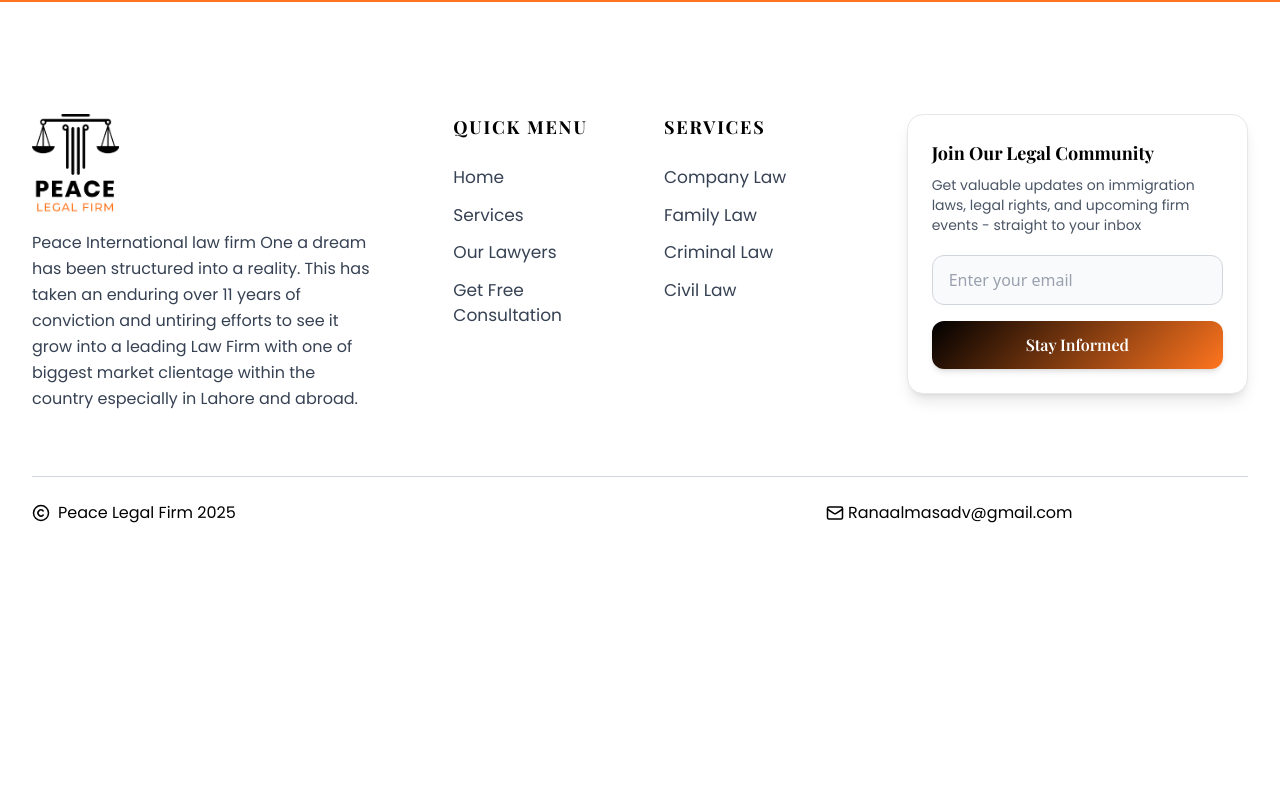
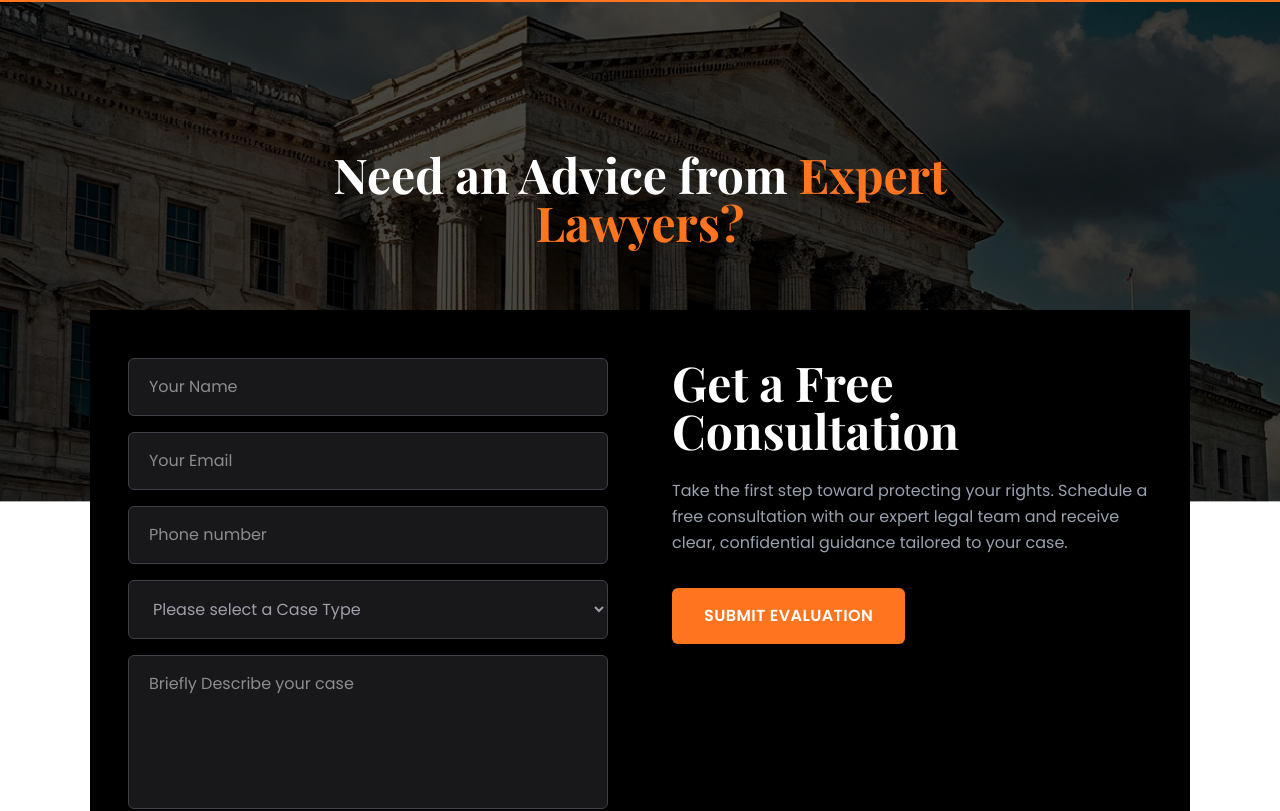
Before and after one commit to ZohaibAly/PeaceLegalFirm, a React (Vite) app: page /Contact-us in a window 1280 px wide. Shown: the part 889-1700 px from the top of the page. Before the commit the page ends 1438 px from the top, so only its background shows below. Built offline with nearby package versions, Linux system fonts and the light colour scheme; a web font is replaced by a local one.

Commit message:
fix footer and add contact

```diff
--- a/src/Pages/Contact.jsx
+++ b/src/Pages/Contact.jsx
@@ -1,11 +1,15 @@
 import React from "react";
 import ContactInfoSection from "../components/ContactInfoSection";
 import Breadcrumb from "../components/Breadcrumb";
+import ContactFormSection from "../components/ContactFormSection";
+import CourthouseBackground from "../components/CourthouseBackground";
 const ContactPage = () => {
   return (
     <>
     <Breadcrumb/>
     <ContactInfoSection/>
+    <CourthouseBackground/>
+    <ContactFormSection/>
     </>
   );
 };
--- /dev/null
+++ b/src/components/ContactFormSection.jsx
@@ -0,0 +1,131 @@
+import { useState } from 'react';
+import { theme } from "../../constants/theme";
+
+export default function LawyerContactForm() {
+  const [formData, setFormData] = useState({
+    name: '',
+    email: '',
+    phone: '',
+    caseType: '',
+    description: ''
+  });
+
+  const handleChange = (e) => {
+    setFormData({
+      ...formData,
+      [e.target.name]: e.target.value
+    });
+  };
+
+  const handleSubmit = () => {
+    console.log('Form submitted:', formData);
+  };
+
+  return (
+    <div className="w-full py-12 -mt-100 relative z-20">
+      {/* Heading - Outside and above the form */}
+      <b>
+      <h1
+        className="text-3xl md:text-4xl lg:text-5xl text-white text-center mb-8 md:mb-12 lg:mb-16 px-4"
+        style={{ fontFamily: theme.fonts.heading }}
+      >
+        Need an Advice from <span style={{ color: theme.colors.secondary }}>Expert <br/>Lawyers?</span>
+      </h1>
+</b>
+      {/* Form Container with black background */}
+      <div className="w-full sm:w-[95%] md:w-[95%] lg:w-[1000px] xl:w-[1100px] h-auto flex items-center mx-auto justify-center px-4 sm:px-6 md:px-8 py-8 md:py-10 lg:py-12" style={{ backgroundColor: theme.colors.primary }}>
+        <div className="w-full max-w-5xl">
+          {/* Form Container - Side by Side */}
+          <div className="flex flex-col-reverse lg:flex-row gap-8 md:gap-16 items-start">
+            {/* Left Side - Form Fields */}
+            <div className="flex-1 space-y-4">
+              <input
+                type="text"
+                name="name"
+                placeholder="Your Name"
+                value={formData.name}
+                onChange={handleChange}
+                className="w-full px-5 py-4 rounded-md bg-zinc-900 border border-zinc-700 text-white focus:outline-none focus:border-zinc-600"
+                style={{
+                  fontFamily: theme.fonts.body,
+                  '::placeholder': { color: '#1A1A1A' }
+                }}
+              />
+
+              <input
+                type="email"
+                name="email"
+                placeholder="Your Email"
+                value={formData.email}
+                onChange={handleChange}
+                className="w-full px-5 py-4 rounded-md bg-zinc-900 border border-zinc-700 text-white focus:outline-none focus:border-zinc-600"
+                style={{ fontFamily: theme.fonts.body }}
+              />
+
+              <input
+                type="tel"
+                name="phone"
+                placeholder="Phone number"
+                value={formData.phone}
+                onChange={handleChange}
+                className="w-full px-5 py-4 rounded-md bg-zinc-900 border border-zinc-700 text-white focus:outline-none focus:border-zinc-600"
+                style={{ fontFamily: theme.fonts.body }}
+              />
+
+              <select
+                name="caseType"
+                value={formData.caseType}
+                onChange={handleChange}
+                className="w-full px-5 py-4 rounded-md bg-zinc-900 border border-zinc-700 text-zinc-400 focus:outline-none focus:border-zinc-600"
+                style={{ fontFamily: theme.fonts.body }}
+              >
+                <option value="">Please select a Case Type</option>
+                <option value="criminal">Criminal Law</option>
+                <option value="civil">Civil Law</option>
+                <option value="family">Family Law</option>
+                <option value="corporate">Corporate Law</option>
+                <option value="property">Property Law</option>
+              </select>
+
+              <textarea
+                name="description"
+                placeholder="Briefly Describe your case"
+                value={formData.description}
+                onChange={handleChange}
+                rows={5}
+                className="w-full px-5 py-4 rounded-md bg-zinc-900 border border-zinc-700 text-white focus:outline-none focus:border-zinc-600 resize-none"
+                style={{ fontFamily: theme.fonts.body }}
+              ></textarea>
+            </div>
+
+            {/* Right Side - CTA */}
+            <div className="flex-1 text-white align-center">
+              <h2
+                className="text-5xl font-bold mb-6"
+                style={{ fontFamily: theme.fonts.heading }}
+              >
+                Get a Free Consultation
+              </h2>
+              <p
+                className="text-gray-400 mb-8 leading-relaxed"
+                style={{ fontFamily: theme.fonts.body }}
+              >
+                Take the first step toward protecting your rights. Schedule a free consultation with our expert legal team and receive clear, confidential guidance tailored to your case.
+              </p>
+              <button
+                onClick={handleSubmit}
+                className="px-8 py-4 rounded-md text-white font-semibold uppercase tracking-wide hover:opacity-90 transition-opacity"
+                style={{
+                  backgroundColor: theme.colors.secondary,
+                  fontFamily: theme.fonts.body
+                }}
+              >
+                Submit Evaluation
+              </button>
+            </div>
+          </div>
+        </div>
+      </div>
+    </div>
+  );
+}
--- a/src/components/ContactInfoSection.jsx
+++ b/src/components/ContactInfoSection.jsx
@@ -1,41 +1,41 @@
-import React from 'react';
-import { theme } from '../../constants/theme';
+import React from "react";
+import { theme } from "../../constants/theme";
 
-import HeadOfficeIcon from '../assets/images/Head-office.png';
-import OfficeHoursIcon from '../assets/images/office-hours.png';
-import EmailSupportIcon from '../assets/images/email-support.png';
-import LetsTalkIcon from '../assets/images/lets-talk.png';
+import HeadOfficeIcon from "../assets/images/Head-office.png";
+import OfficeHoursIcon from "../assets/images/office-hours.png";
+import EmailSupportIcon from "../assets/images/email-support.png";
+import LetsTalkIcon from "../assets/images/lets-talk.png";
 
 const ContactInfoSection = () => {
   const contactData = [
     {
       icon: HeadOfficeIcon,
-      title: 'Head Office',
-      line1: 'Peace International Law Firm',
-      line2: 'Mazang 4 Near Family hospital High',
-      line3: 'Court Lahore'
+      title: "Head Office",
+      line1: "Peace International Law Firm",
+      line2: "Mazang 4 Near Family hospital High",
+      line3: "Court Lahore",
     },
     {
       icon: OfficeHoursIcon,
-      title: 'Office Hours',
-      line1: 'Monday to friday: 9am - 5pm',
-      line2: 'Saturday: 10am-2pm',
-      line3: 'Sunday: Closed'
+      title: "Office Hours",
+      line1: "Monday to friday: 9am - 5pm",
+      line2: "Saturday: 10am-2pm",
+      line3: "Sunday: Closed",
     },
     {
       icon: EmailSupportIcon,
-      title: 'Email Support',
-      line1: 'Ranaalmasadv@gmail.com',
-      line2: 'For more information visit our WhatsApp',
-      line3: ''
+      title: "Email Support",
+      line1: "Ranaalmasadv@gmail.com",
+      line2: "For more information visit our WhatsApp",
+      line3: "",
     },
     {
       icon: LetsTalkIcon,
       title: "Let's Talk",
-      line1: '+92 42 37362400',
-      line2: '+92 301 4448260',
-      line3: ''
-    }
+      line1: "+92 42 37362400",
+      line2: "+92 301 4448260",
+      line3: "",
+    },
   ];
 
   return (
--- /dev/null
+++ b/src/components/CourthouseBackground.jsx
@@ -0,0 +1,12 @@
+import CourtBg from '../assets/images/ContactFormBg.png';
+export default function CourthouseBackground() {
+  return (
+    <div className="w-full h-[500px]">
+      <img
+        src={CourtBg}
+        alt="Courthouse"
+        className="w-full h-full object-cover"
+      />
+    </div>
+  );
+}
```
Also changed, not shown: src/components/Breadcrumb.jsx (+20 -23 lines), src/components/ConsultationForm.jsx (+20 -14 lines), src/components/ExperienceSection.jsx (+54 -25 lines), src/components/Footer.jsx (+50 -30 lines), src/components/HeroSection.jsx (+26 -19 lines), src/assets/images/ContactFormBg.png (added).
